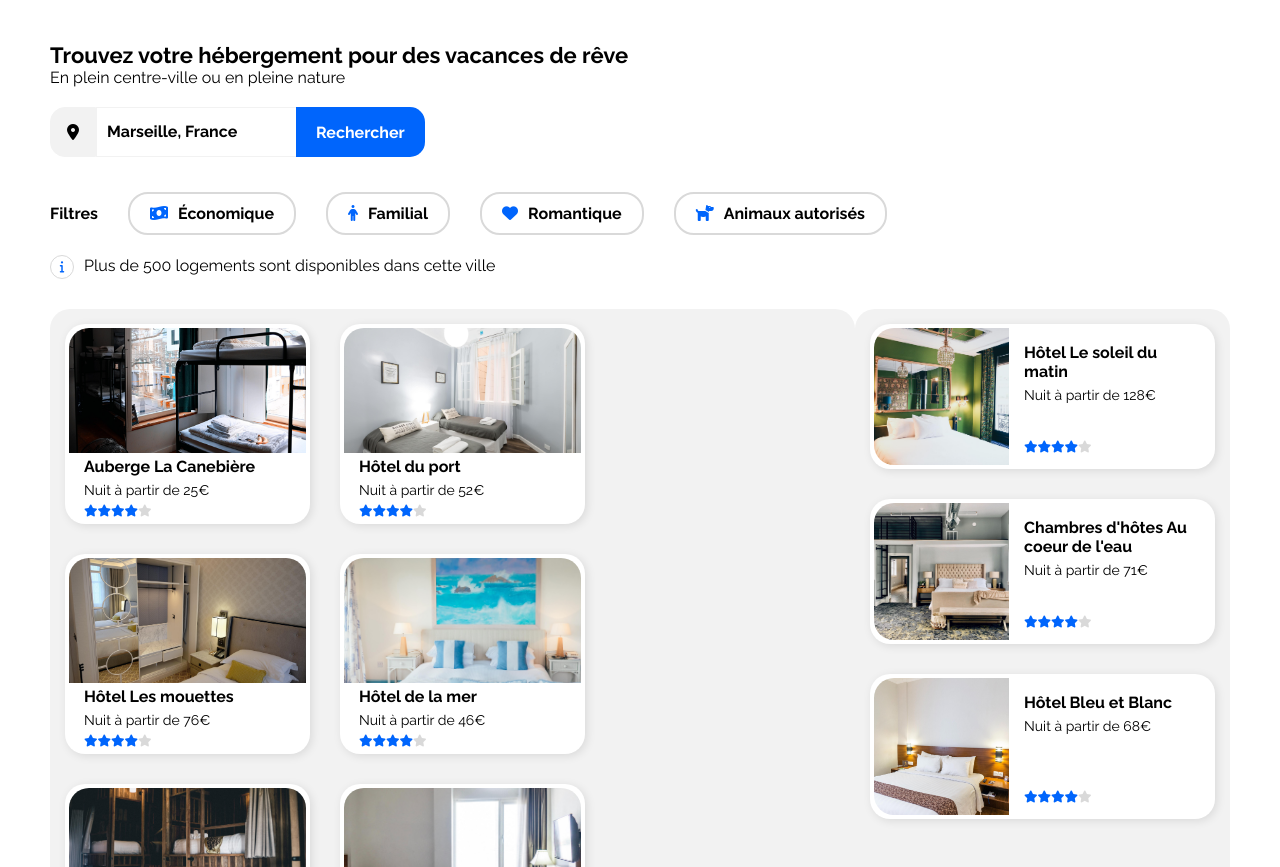
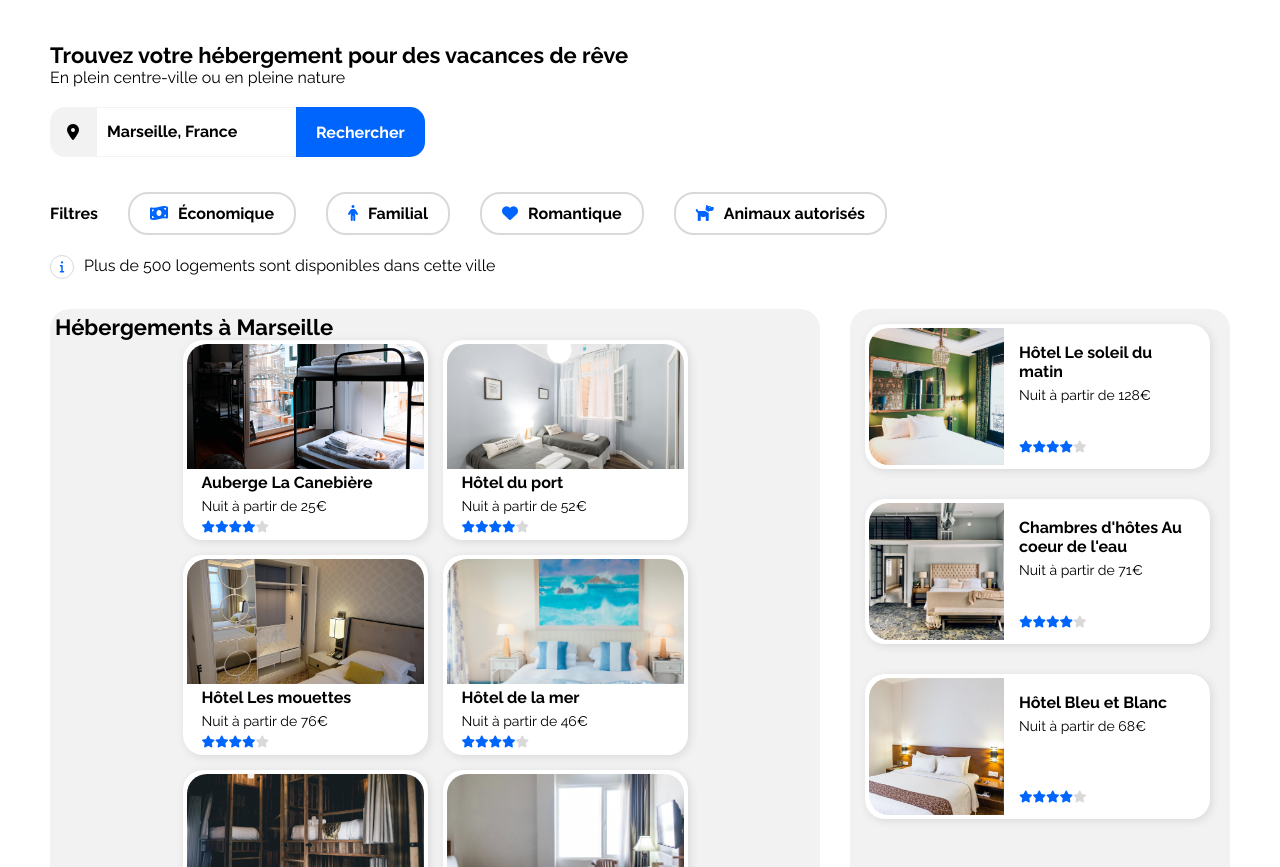
Before and after one commit to anaislcno/Project-Booki, a plain HTML site: page index.html in a window 1280 px wide. Shown: the part 85-952 px from the top of the page. Drawn offline with Linux system fonts and the light colour scheme.

Commit message:
edit cards containers

```diff
--- a/CSS/styles.css
+++ b/CSS/styles.css
@@ -228,7 +228,6 @@ li:hover {
     padding: 4px;
     border-radius: 20px;
     box-shadow: 2px 2px 10px rgba(0, 0, 0, 0.10);
-    margin: 15px 15px 15px 15px;
 }
 
 .card-host p {
@@ -285,11 +284,18 @@ li:hover {
 /* Hosting part */
 
 #host-container {
+    background-color: #F2F2F2;
+    border-radius: 20px;
+    padding: 5px;
+    flex: 2;
+}
+
+#flex-host {
     display: flex;
     flex-direction: row;
-    background-color: #F2F2F2;
-    border-radius: 20px;
     flex-wrap: wrap;
+    gap: 15px;
+    justify-content: center;
 }
 
 /* Popular part */
@@ -299,6 +305,7 @@ li:hover {
     flex-direction: column;
     background-color: #F2F2F2;
     border-radius: 20px;
+    flex: 1;
 }
 
 /* Both part */
@@ -306,7 +313,8 @@ li:hover {
 #articles-container {
     display: flex;
     flex-direction: row;
-    justify-content: space-between;
+    flex-wrap: wrap;
+    gap: 30px;
 }
 
 /* Footer */
--- a/index.html
+++ b/index.html
@@ -77,8 +77,8 @@
         <!-- Hosting part -->
         <section id="articles-container">
           <article id="host-container">
-            <!-- <h2 id="Redirection1">Hébergements à Marseille</h2>
-          <br /> -->
+            <h2 id="Redirection1">Hébergements à Marseille</h2>
+            <div id="flex-host">
               <a href="#">
                 <div class="card-host">
                   <img
@@ -193,6 +193,7 @@
                   </div>
                 </div>
               </a>
+            </div>
           </article>
           <!-- Popular part -->
           <article id="popular-container">
```
Lines whose indentation alone changed are shown as unchanged.
